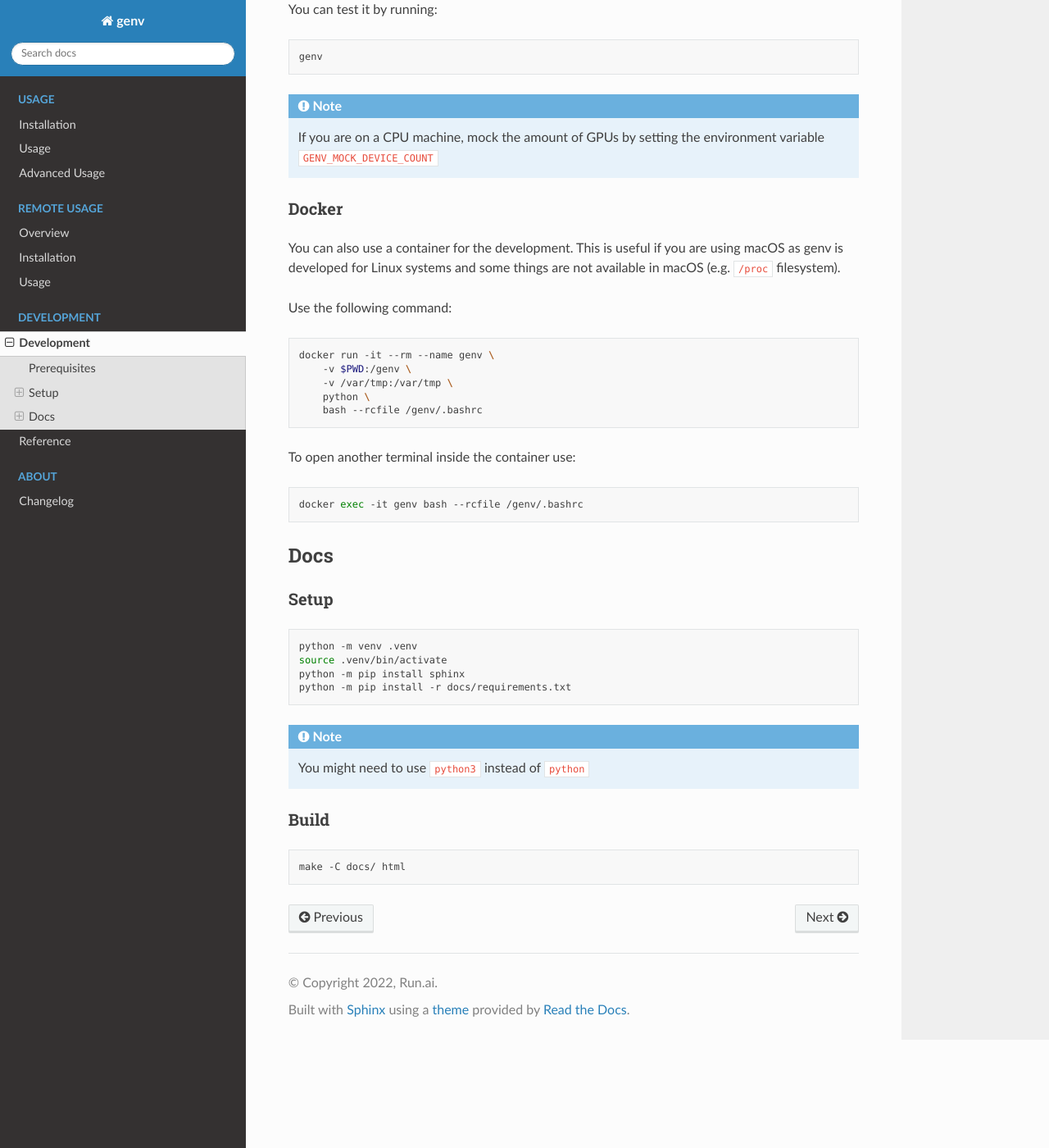
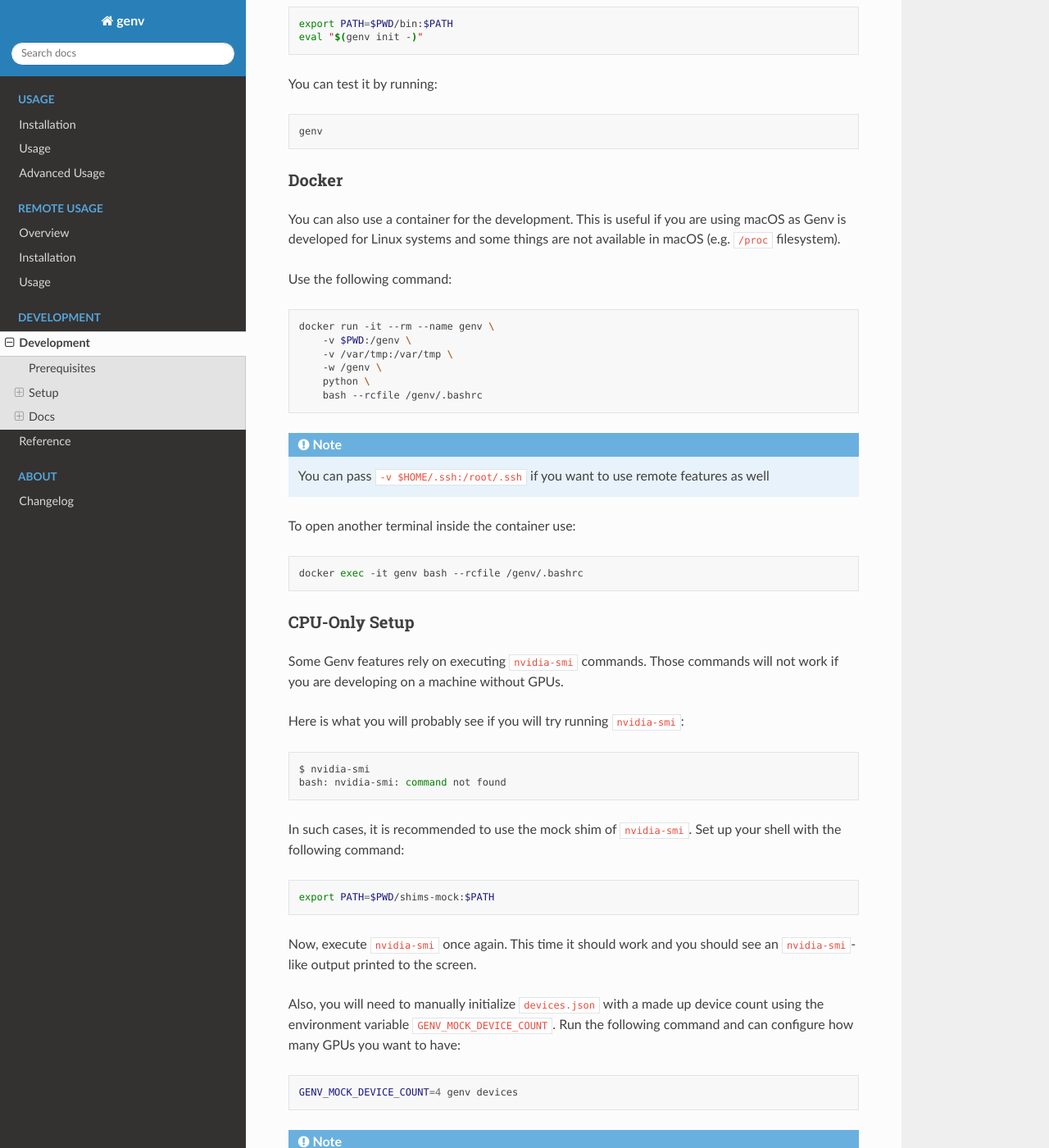
Before and after one commit to run-ai/genv, a Sphinx documentation site: the page built from docs/source/development/development.rst, in a window 1280 px wide and 1400 px high, scrolled down 928 px. Shown: the whole window at 82% size. Built offline with Sphinx 7.4.7 and the Read the Docs theme 2.0.0, drawn with Linux system fonts in a browser that asks for light colours; some of the changed text lies outside the part shown.

Commit message:
Added nvidia-smi mock shim
- Documented CPU-only setups in 'development' doc

```diff
--- a/docs/source/development/development.rst
+++ b/docs/source/development/development.rst
@@ -8,7 +8,11 @@
 Prerequisites
 -------------
 
-All you need is to clone the project `repository <https://www.github.com/run-ai/genv>`__.
+Start by cloning the project `repository <https://www.github.com/run-ai/genv>`__:
+
+.. code-block:: shell
+
+    git clone https://github.com/run-ai/genv.git
 
 Setup
 -----
@@ -34,16 +38,12 @@
 
    genv
 
-.. note::
-
-   If you are on a CPU machine, mock the amount of GPUs by setting the environment variable :code:`GENV_MOCK_DEVICE_COUNT`
-
 .. _Docker:
 
 Docker
 ~~~~~~
 You can also use a container for the development.
-This is useful if you are using macOS as genv is developed for Linux systems and some things are not available in macOS (e.g. :code:`/proc` filesystem).
+This is useful if you are using macOS as Genv is developed for Linux systems and some things are not available in macOS (e.g. :code:`/proc` filesystem).
 
 Use the following command:
 
@@ -52,14 +52,52 @@
     docker run -it --rm --name genv \
         -v $PWD:/genv \
         -v /var/tmp:/var/tmp \
+        -w /genv \
         python \
         bash --rcfile /genv/.bashrc
+
+.. note::
+
+    You can pass :code:`-v $HOME/.ssh:/root/.ssh` if you want to use remote features as well
 
 To open another terminal inside the container use:
 
 .. code-block:: shell
 
     docker exec -it genv bash --rcfile /genv/.bashrc
+
+CPU-Only Setup
+~~~~~~~~~~~~~~
+Some Genv features rely on executing :code:`nvidia-smi` commands.
+Those commands will not work if you are developing on a machine without GPUs.
+
+Here is what you will probably see if you will try running :code:`nvidia-smi`:
+
+.. code-block:: shell
+
+    $ nvidia-smi
+    bash: nvidia-smi: command not found
+
+In such cases, it is recommended to use the mock shim of :code:`nvidia-smi`.
+Set up your shell with the following command:
+
+.. code-block:: shell
+
+    export PATH=$PWD/shims-mock:$PATH
+
+Now, execute :code:`nvidia-smi` once again.
+This time it should work and you should see an :code:`nvidia-smi`-like output printed to the screen.
+
+Also, you will need to manually initialize :code:`devices.json` with a made up device count using the environment variable :code:`GENV_MOCK_DEVICE_COUNT`.
+Run the following command and can configure how many GPUs you want to have:
+
+.. code-block:: shell
+
+    GENV_MOCK_DEVICE_COUNT=4 genv devices
+
+.. note::
+
+    You can also control the amount of GPU memory with the environment variable :code:`GENV_MOCK_DEVICE_MEMORY`
 
 Docs
 ----
```
Also changed, not shown: 2 other files.
